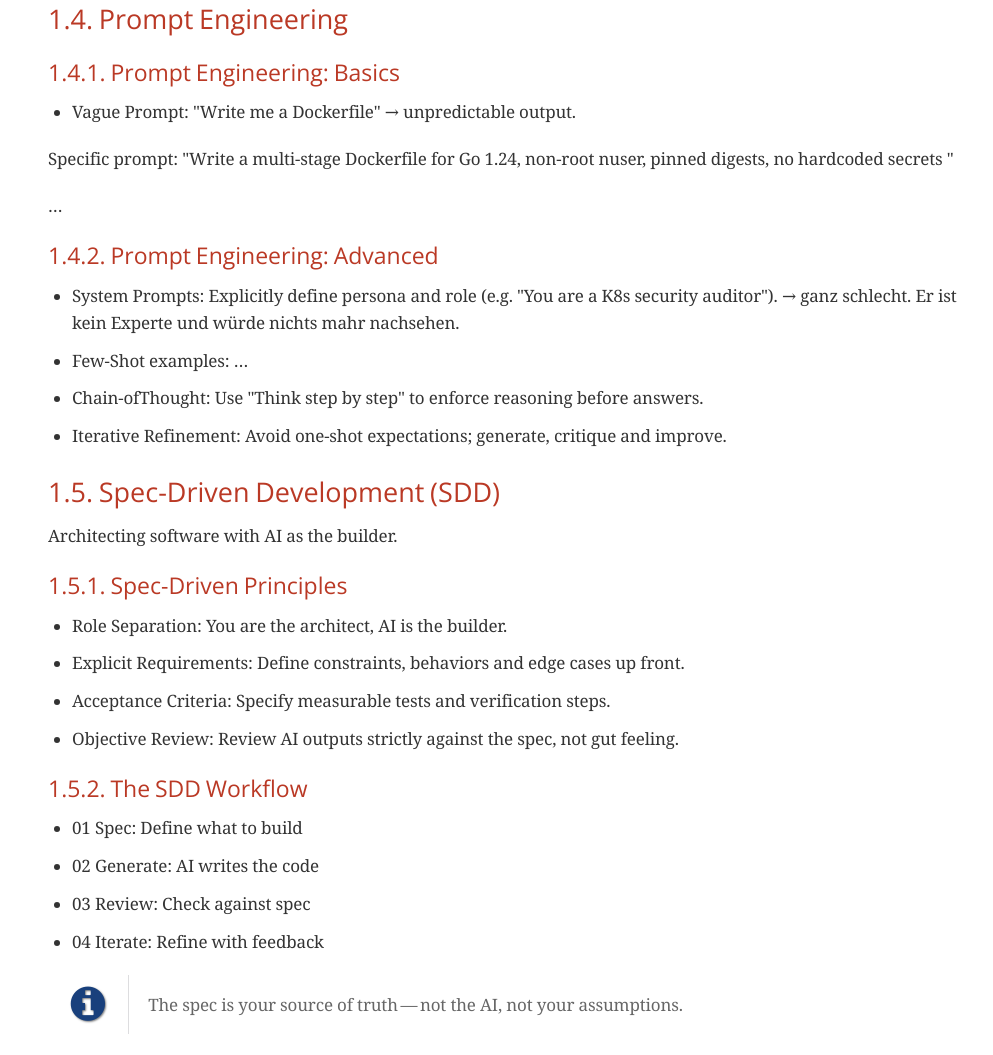
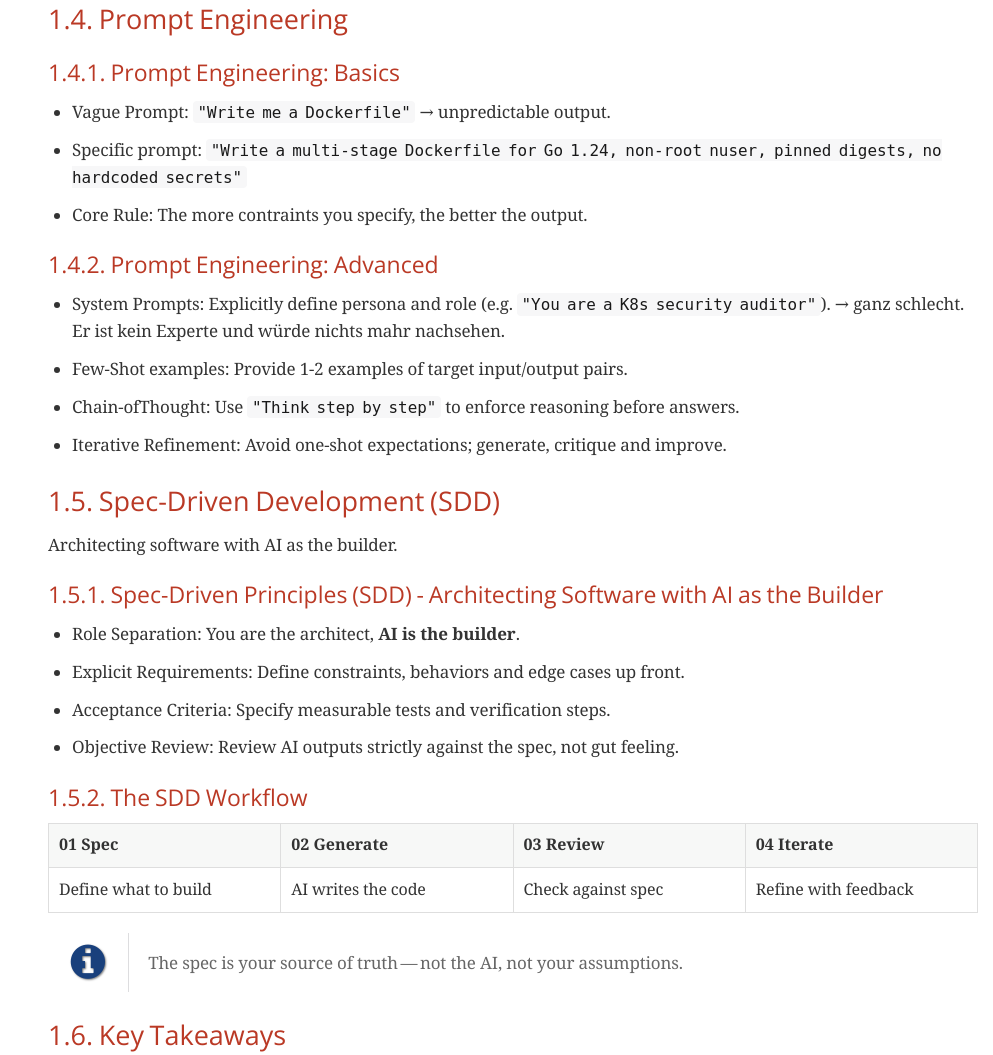
Before and after one commit to 2627-5ahitm/2627-5ahitm-itp-lecture-notes, a plain HTML site: page index.html in a window 1280 px wide. Shown: the part 1339-2394 px from the top of the page, without its empty margins (287-1280 px from the left). Drawn offline with nearby package versions, Linux system fonts and the light colour scheme; a web font is replaced by a local one.

Commit message:
Deploying to gh-pages from @ 2627-5ahitm/2627-5ahitm-itp-lecture-notes@69ed33323b06f775cf8adcd50e796eb7804b2f2a 🚀

```diff
--- a/index.html
+++ b/index.html
@@ -460,7 +460,7 @@ body.book #toc,body.book #preamble,body.book h1.sect0,body.book .sect1>h2{page-b
 <li><a href="#_2026_09_22">1. 2026-09-22</a>
 <ul class="sectlevel2">
 <li><a href="#_ai_best_practise">1.1. AI Best Practise</a></li>
-<li><a href="#_contxt_window_management">1.2. Contxt &amp; Window Management</a></li>
+<li><a href="#_context_window_management">1.2. Context &amp; Window Management</a></li>
 <li><a href="#_context_management_rules">1.3. Context Management Rules</a></li>
 <li><a href="#_prompt_engineering">1.4. Prompt Engineering</a></li>
 <li><a href="#_spec_driven_development_sdd">1.5. Spec-Driven Development (SDD)</a></li>
@@ -535,7 +535,7 @@ body.book #toc,body.book #preamble,body.book h1.sect0,body.book .sect1>h2{page-b
 </div>
 </div>
 <div class="sect2">
-<h3 id="_contxt_window_management"><a class="anchor" href="#_contxt_window_management"></a>1.2. Contxt &amp; Window Management</h3>
+<h3 id="_context_window_management"><a class="anchor" href="#_context_window_management"></a>1.2. Context &amp; Window Management</h3>
 <div class="ulist">
 <ul>
 <li>
@@ -586,15 +586,15 @@ body.book #toc,body.book #preamble,body.book h1.sect0,body.book .sect1>h2{page-b
 <div class="ulist">
 <ul>
 <li>
-<p>Vague Prompt: "Write me a Dockerfile" &#8594; unpredictable output.</p>
+<p>Vague Prompt: <code>"Write me a Dockerfile"</code> &#8594; unpredictable output.</p>
+</li>
+<li>
+<p>Specific prompt: <code>"Write a multi-stage Dockerfile for Go 1.24, non-root nuser, pinned digests, no hardcoded secrets"</code></p>
+</li>
+<li>
+<p>Core Rule: The more contraints you specify, the better the output.</p>
 </li>
 </ul>
-</div>
-<div class="paragraph">
-<p>Specific prompt: "Write a multi-stage Dockerfile for Go 1.24, non-root nuser, pinned digests, no hardcoded secrets "</p>
-</div>
-<div class="paragraph">
-<p>&#8230;&#8203;</p>
 </div>
 </div>
 <div class="sect3">
@@ -602,13 +602,13 @@ body.book #toc,body.book #preamble,body.book h1.sect0,body.book .sect1>h2{page-b
 <div class="ulist">
 <ul>
 <li>
-<p>System Prompts: Explicitly define persona and role (e.g. "You are a K8s security auditor"). &#8594; ganz schlecht. Er ist kein Experte und würde nichts mahr nachsehen.</p>
+<p>System Prompts: Explicitly define persona and role (e.g. <code>"You are a K8s security auditor"</code>). &#8594; ganz schlecht. Er ist kein Experte und würde nichts mahr nachsehen.</p>
 </li>
 <li>
-<p>Few-Shot examples: &#8230;&#8203;</p>
+<p>Few-Shot examples: Provide 1-2 examples of target input/output pairs.</p>
 </li>
 <li>
-<p>Chain-ofThought: Use "Think step by step" to enforce reasoning before answers.</p>
+<p>Chain-ofThought: Use <code>"Think step by step"</code> to enforce reasoning before answers.</p>
 </li>
 <li>
 <p>Iterative Refinement: Avoid one-shot expectations; generate, critique and improve.</p>
@@ -623,11 +623,11 @@ body.book #toc,body.book #preamble,body.book h1.sect0,body.book .sect1>h2{page-b
 <p>Architecting software with AI as the builder.</p>
 </div>
 <div class="sect3">
-<h4 id="_spec_driven_principles"><a class="anchor" href="#_spec_driven_principles"></a>1.5.1. Spec-Driven Principles</h4>
+<h4 id="_spec_driven_principles_sdd_architecting_software_with_ai_as_the_builder"><a class="anchor" href="#_spec_driven_principles_sdd_architecting_software_with_ai_as_the_builder"></a>1.5.1. Spec-Driven Principles (SDD) - Architecting Software with AI as the Builder</h4>
 <div class="ulist">
 <ul>
 <li>
-<p>Role Separation: You are the architect, AI is the builder.</p>
+<p>Role Separation: You are the architect, <strong>AI is the builder</strong>.</p>
 </li>
 <li>
 <p>Explicit Requirements: Define constraints, behaviors and edge cases up front.</p>
@@ -643,22 +643,30 @@ body.book #toc,body.book #preamble,body.book h1.sect0,body.book .sect1>h2{page-b
 </div>
 <div class="sect3">
 <h4 id="_the_sdd_workflow"><a class="anchor" href="#_the_sdd_workflow"></a>1.5.2. The SDD Workflow</h4>
-<div class="ulist">
-<ul>
-<li>
-<p>01 Spec: Define what to build</p>
-</li>
-<li>
-<p>02 Generate: AI writes the code</p>
-</li>
-<li>
-<p>03 Review: Check against spec</p>
-</li>
-<li>
-<p>04 Iterate: Refine with feedback</p>
-</li>
-</ul>
-</div>
+<table class="tableblock frame-all grid-all stretch">
+<colgroup>
+<col style="width: 25%;">
+<col style="width: 25%;">
+<col style="width: 25%;">
+<col style="width: 25%;">
+</colgroup>
+<thead>
+<tr>
+<th class="tableblock halign-left valign-top">01 Spec</th>
+<th class="tableblock halign-left valign-top">02 Generate</th>
+<th class="tableblock halign-left valign-top">03 Review</th>
+<th class="tableblock halign-left valign-top">04 Iterate</th>
+</tr>
+</thead>
+<tbody>
+<tr>
+<td class="tableblock halign-left valign-top"><p class="tableblock">Define what to build</p></td>
+<td class="tableblock halign-left valign-top"><p class="tableblock">AI writes the code</p></td>
+<td class="tableblock halign-left valign-top"><p class="tableblock">Check against spec</p></td>
+<td class="tableblock halign-left valign-top"><p class="tableblock">Refine with feedback</p></td>
+</tr>
+</tbody>
+</table>
 <div class="admonitionblock note">
 <table>
 <tr>
@@ -718,7 +726,7 @@ Superpowers mit Design Patterns
 <p>Kein Produktivcode ohne roten Test vorab</p>
 </li>
 <li>
-<p>Das minimalste wird gemacht, damit der Test rot wird</p>
+<p>Das Minimalste wird gemacht, damit der Test rot wird</p>
 </li>
 <li>
 <p>Rule: Beim Schreiben von Test wird kein Produktivcode geändert</p>
@@ -868,7 +876,7 @@ Alle skills and rules werden in einem git-submodule "agents-and-skills" gespeich
 <div id="footer">
 <div id="footer-text">
 Version 1.0.0<br>
-Last updated 2026-09-26 09:36:38 UTC
+Last updated 2026-09-26 09:51:55 UTC
 </div>
 </div>
 </body>
```
Also changed, not shown: demo.html (+1 -1 lines), minutes-of-meeting.html (+1 -1 lines), sysspec.html (+1 -1 lines).
